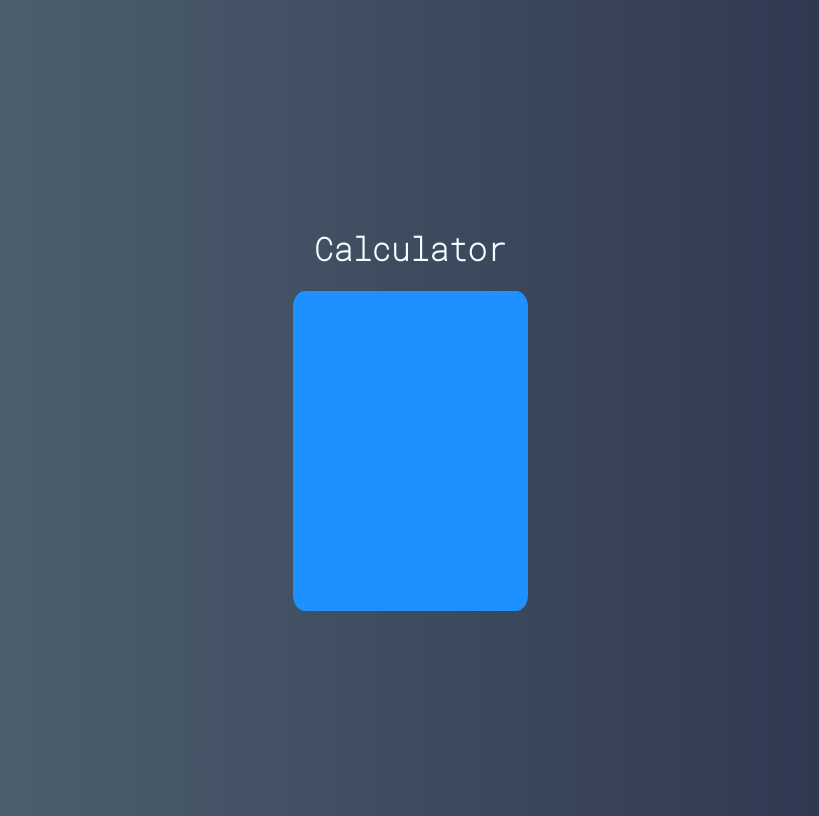
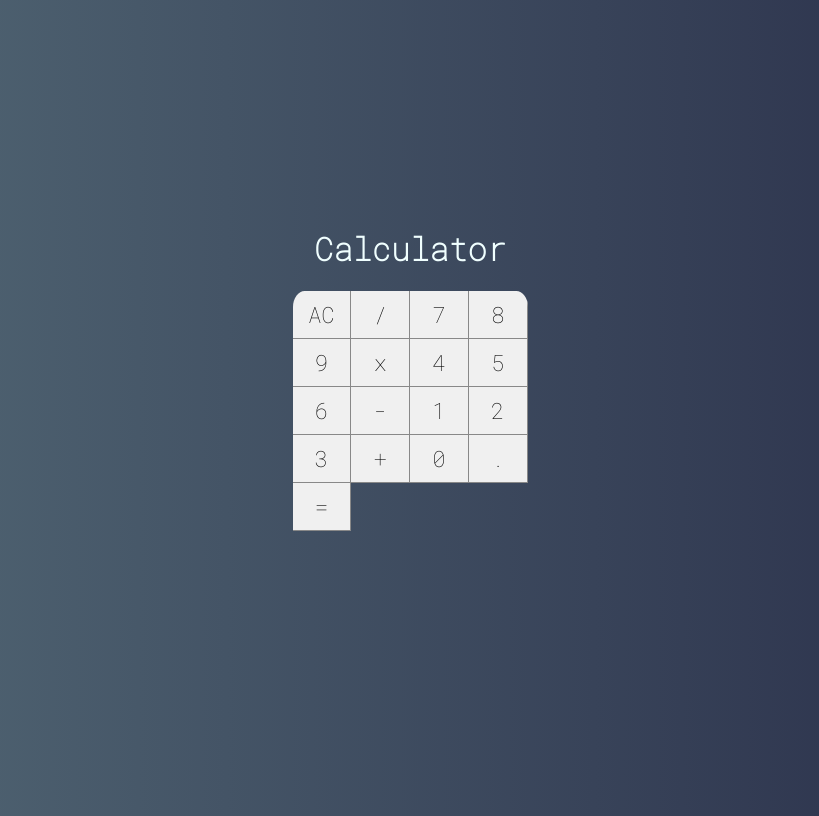
Before and after one commit to JonathanPalma-code/Calculator, a React (Create React App) app: page / in a window 1280 px wide. Shown: the whole page, without its empty margins (230-1049 px from the left). Built offline with nearby package versions, Linux system fonts and the light colour scheme.

Commit message:
chore: add button component

```diff
--- /dev/null
+++ b/src/components/Button.css
@@ -0,0 +1,14 @@
+/* Create variables in Css */
+:root {
+  --bg-button: #f0f0f0;
+  --border-button: solid 1px #888;
+}
+
+.button {
+  font-size: 1.4em;
+  background-color: var(--bg-button); /* using the variable created above */
+  border: none;
+  border-right: var(--border-button);
+  border-bottom: var(--border-button);
+  outline: none; /* no button effect when clicking */
+}
--- /dev/null
+++ b/src/components/Button.jsx
@@ -0,0 +1,4 @@
+import React from 'react';
+import './Button.css';
+
+export default props => <button className='button'>{props.label}</button>
--- a/src/main/Calculator.css
+++ b/src/main/Calculator.css
@@ -1,7 +1,10 @@
 .Calculator {
   height: 320px;
   width: 235px;
-  overflow: hidden;
+  overflow: hidden; /* to hide if anything transpass */
   border-radius: 5%;
-  background-color: dodgerblue;
+
+  display: grid; /* using grid to display the buttons */
+  grid-template-columns: repeat(4, 25%); /* displays 4 columns, all 25% */
+  grid-template-rows: 48px 48px 48px 48px 48px; /* displays 5 lines with 48px each */
 }
--- a/src/main/Calculator.jsx
+++ b/src/main/Calculator.jsx
@@ -1,10 +1,30 @@
 import React, { Component } from 'react';
 import './Calculator.css';
+
+import Button from '../components/Button';
 
 export default class Calculator extends Component {
   render() {
     return (
-      <div className='Calculator'></div>
+      <div className='Calculator'>
+        <Button label="AC"></Button>
+        <Button label="/"></Button>
+        <Button label="7"></Button>
+        <Button label="8"></Button>
+        <Button label="9"></Button>
+        <Button label="x"></Button>
+        <Button label="4"></Button>
+        <Button label="5"></Button>
+        <Button label="6"></Button>
+        <Button label="-"></Button>
+        <Button label="1"></Button>
+        <Button label="2"></Button>
+        <Button label="3"></Button>
+        <Button label="+"></Button>
+        <Button label="0"></Button>
+        <Button label="."></Button>
+        <Button label="="></Button>
+      </div>
     )
   }
 }
```
